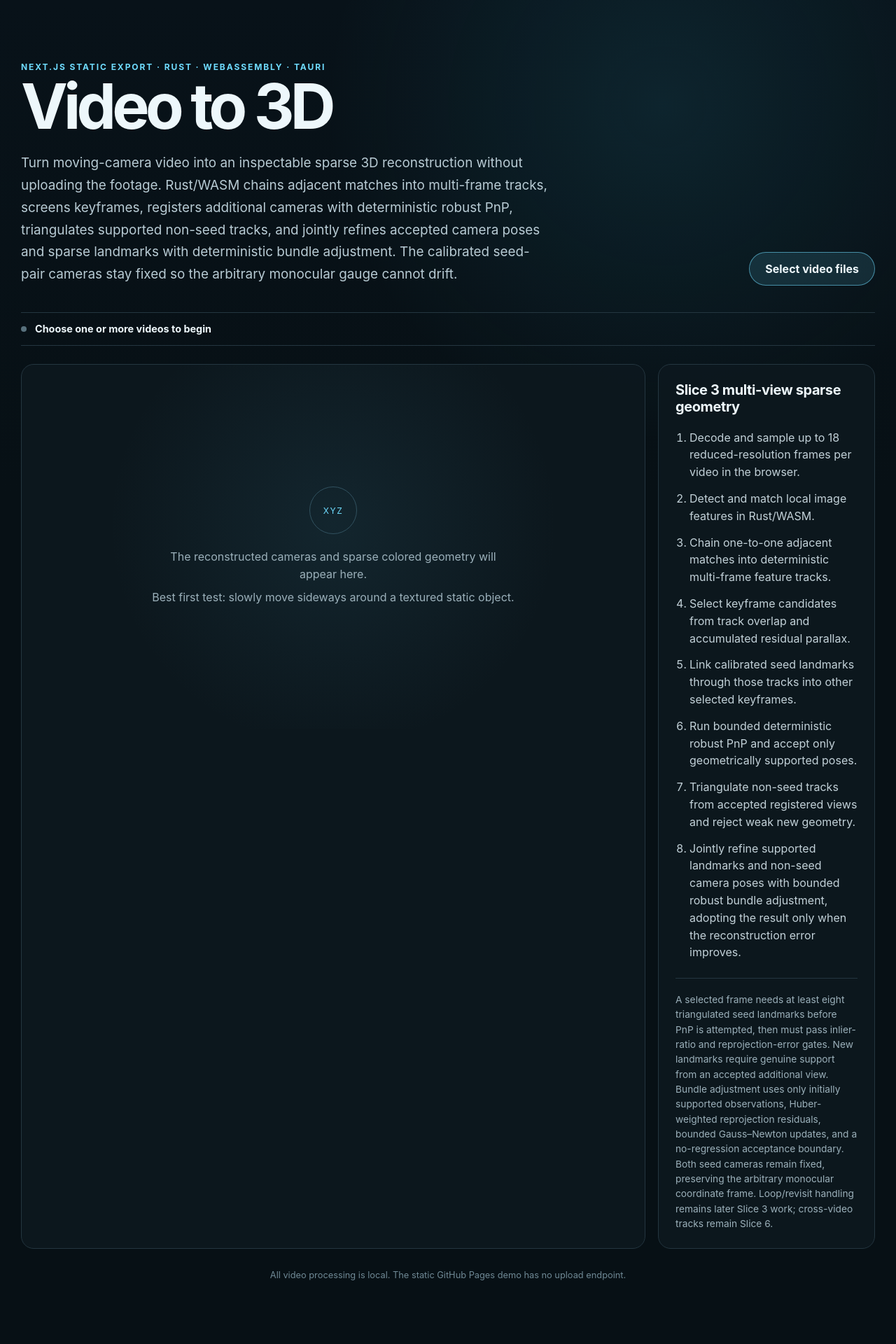
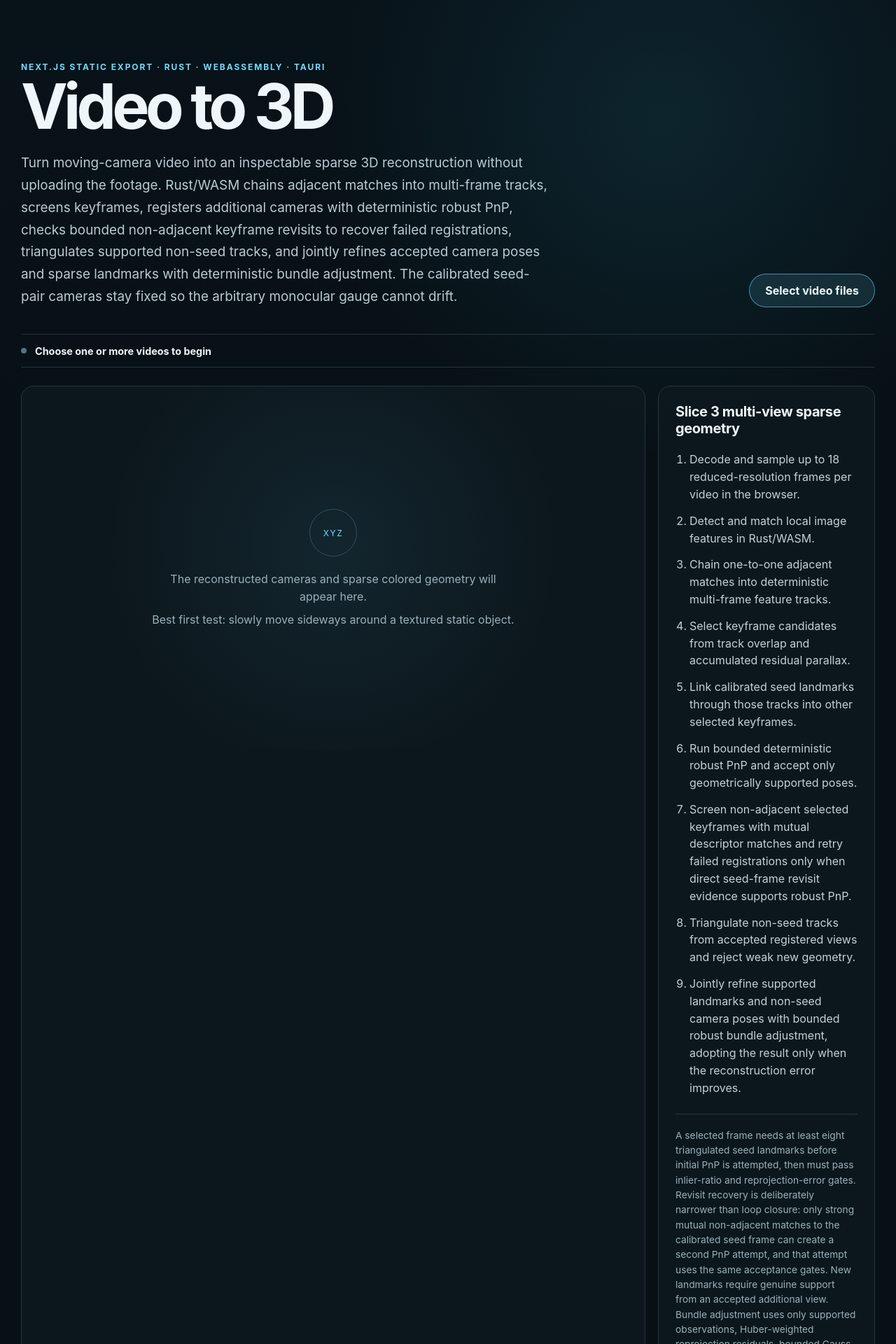
Before and after one commit to moritzbrantner/video-to-3d, a Next.js app in the folder apps/web/: page / in a window 1280 px wide. Shown: the top 1920 px of the page at 70% size. Before the commit the page ends 1877 px from the top, so only its background shows below. Built offline with nearby package versions, Linux system fonts and the light colour scheme.

Commit message:
Expose revisit recovery evidence in browser

```diff
--- a/apps/web/app/page.tsx
+++ b/apps/web/app/page.tsx
@@ -137,10 +137,11 @@ export default function Home() {
           <p className="lede">
             Turn moving-camera video into an inspectable sparse 3D reconstruction without uploading
             the footage. Rust/WASM chains adjacent matches into multi-frame tracks, screens keyframes,
-            registers additional cameras with deterministic robust PnP, triangulates supported
-            non-seed tracks, and jointly refines accepted camera poses and sparse landmarks with
-            deterministic bundle adjustment. The calibrated seed-pair cameras stay fixed so the
-            arbitrary monocular gauge cannot drift.
+            registers additional cameras with deterministic robust PnP, checks bounded non-adjacent
+            keyframe revisits to recover failed registrations, triangulates supported non-seed tracks,
+            and jointly refines accepted camera poses and sparse landmarks with deterministic bundle
+            adjustment. The calibrated seed-pair cameras stay fixed so the arbitrary monocular gauge
+            cannot drift.
           </p>
         </div>
         <label className="upload-button">
@@ -216,6 +217,10 @@ export default function Home() {
             <li>Link calibrated seed landmarks through those tracks into other selected keyframes.</li>
             <li>Run bounded deterministic robust PnP and accept only geometrically supported poses.</li>
             <li>
+              Screen non-adjacent selected keyframes with mutual descriptor matches and retry failed
+              registrations only when direct seed-frame revisit evidence supports robust PnP.
+            </li>
+            <li>
               Triangulate non-seed tracks from accepted registered views and reject weak new geometry.
             </li>
             <li>
@@ -224,13 +229,15 @@ export default function Home() {
             </li>
           </ol>
           <p className="method-note">
-            A selected frame needs at least eight triangulated seed landmarks before PnP is attempted,
-            then must pass inlier-ratio and reprojection-error gates. New landmarks require genuine
-            support from an accepted additional view. Bundle adjustment uses only initially supported
-            observations, Huber-weighted reprojection residuals, bounded Gauss–Newton updates, and a
-            no-regression acceptance boundary. Both seed cameras remain fixed, preserving the
-            arbitrary monocular coordinate frame. Loop/revisit handling remains later Slice 3 work;
-            cross-video tracks remain Slice 6.
+            A selected frame needs at least eight triangulated seed landmarks before initial PnP is
+            attempted, then must pass inlier-ratio and reprojection-error gates. Revisit recovery is
+            deliberately narrower than loop closure: only strong mutual non-adjacent matches to the
+            calibrated seed frame can create a second PnP attempt, and that attempt uses the same
+            acceptance gates. New landmarks require genuine support from an accepted additional view.
+            Bundle adjustment uses only supported observations, Huber-weighted reprojection residuals,
+            bounded Gauss–Newton updates, and a no-regression acceptance boundary. Both seed cameras
+            remain fixed, preserving the arbitrary monocular coordinate frame. Pose-graph loop closure
+            and cross-video tracks remain outside this slice.
           </p>
         </aside>
       </section>
@@ -357,8 +364,8 @@ export default function Home() {
                   <h2>Seed-landmark PnP acceptance</h2>
                 </div>
                 <p>
-                  These are the initial robust registration measurements; accepted BA may refine the
-                  final displayed non-seed camera poses.
+                  Initial adjacent-track evidence stays visible even when bounded revisit recovery
+                  later supplies a stronger direct seed-frame registration.
                 </p>
               </div>
               <div className="table-wrap">
@@ -366,7 +373,7 @@ export default function Home() {
                   <thead>
                     <tr>
                       <th>Keyframe</th>
-                      <th>Tracked seed landmarks</th>
+                      <th>Initial tracked seed landmarks</th>
                       <th>PnP inliers</th>
                       <th>Median reprojection error</th>
                       <th>Registration</th>
@@ -395,10 +402,12 @@ export default function Home() {
                           </td>
                           <td>
                             {registered
-                              ? "Registered"
+                              ? registered.recovered_from_revisit
+                                ? "Registered via revisit recovery"
+                                : "Registered from adjacent tracks"
                               : candidate.pnp_ready
                                 ? "Rejected by robust PnP gates"
-                                : "Needs at least 8 tracked seed landmarks"}
+                                : "Needs at least 8 initial tracked seed landmarks"}
                           </td>
                         </tr>
                       );
@@ -406,6 +415,76 @@ export default function Home() {
                   </tbody>
                 </table>
               </div>
+            </section>
+          ) : null}
+
+          {reconstruction.revisits.candidates.length > 0 ||
+          reconstruction.revisits.recoveries.length > 0 ? (
+            <section className="section-block">
+              <div className="section-heading">
+                <div>
+                  <p className="eyebrow">Revisit evidence</p>
+                  <h2>Non-adjacent screening and failed-registration recovery</h2>
+                </div>
+                <p>
+                  Mutual descriptor evidence may trigger direct seed-frame PnP; it never changes a
+                  pose by itself.
+                </p>
+              </div>
+              {reconstruction.revisits.candidates.length > 0 ? (
+                <div className="table-wrap">
+                  <table>
+                    <thead>
+                      <tr>
+                        <th>Non-adjacent pair</th>
+                        <th>Mutual matches</th>
+                        <th>Overlap</th>
+                      </tr>
+                    </thead>
+                    <tbody>
+                      {reconstruction.revisits.candidates.map((candidate) => (
+                        <tr key={`${candidate.from_frame}-${candidate.to_frame}`}>
+                          <td>
+                            Frame {candidate.from_frame + 1} → Frame {candidate.to_frame + 1}
+                          </td>
+                          <td>{candidate.matches}</td>
+                          <td>{(candidate.overlap_ratio * 100).toFixed(0)}%</td>
+                        </tr>
+                      ))}
+                    </tbody>
+                  </table>
+                </div>
+              ) : null}
+              {reconstruction.revisits.recoveries.length > 0 ? (
+                <div className="table-wrap">
+                  <table>
+                    <thead>
+                      <tr>
+                        <th>Recovery target</th>
+                        <th>Seed revisit matches</th>
+                        <th>3D ↔ 2D correspondences</th>
+                        <th>PnP inliers</th>
+                        <th>Median reprojection error</th>
+                        <th>Decision</th>
+                      </tr>
+                    </thead>
+                    <tbody>
+                      {reconstruction.revisits.recoveries.map((recovery) => (
+                        <tr key={recovery.frame_index}>
+                          <td>
+                            Frame {recovery.frame_index + 1} from Frame {recovery.source_frame_index + 1}
+                          </td>
+                          <td>{recovery.matches}</td>
+                          <td>{recovery.correspondences}</td>
+                          <td>{recovery.accepted ? recovery.inliers : "—"}</td>
+                          <td>{errorValue(recovery.median_reprojection_error_pixels)}</td>
+                          <td>{recovery.accepted ? "Recovered" : "Rejected by robust PnP gates"}</td>
+                        </tr>
+                      ))}
+                    </tbody>
+                  </table>
+                </div>
+              ) : null}
             </section>
           ) : null}
 
```
